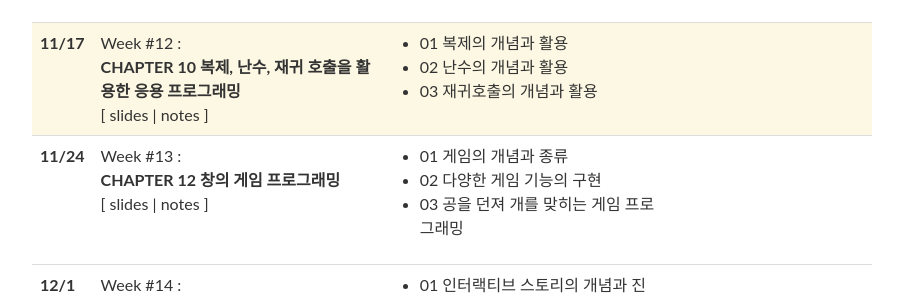
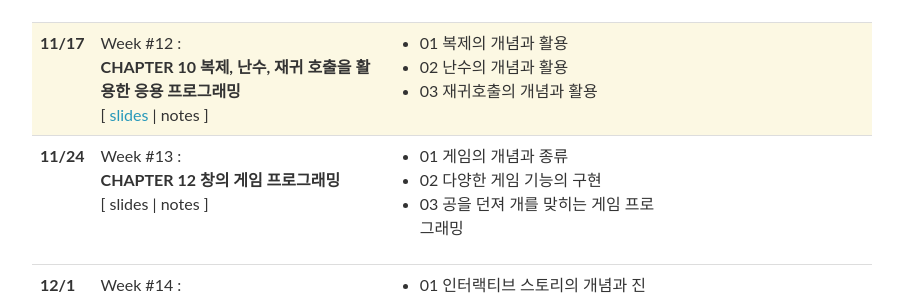
Before and after one commit to 2023-aaronkr/jnue-iss, a Jekyll site: the page built from _pages/lectures.md, in a window 1280 px wide and 900 px high, scrolled down 1431 px. Shown: the part 155-454 px from the top of the window, without its empty margins (188-1092 px from the left). Built offline with Jekyll 4.4.1, drawn with Linux system fonts in a browser that asks for light colours; nearby versions of some CDN libraries; comment, search, counter and statistics services are not loaded; part of the change alters nothing that is shown.

```diff
--- a/_data/lectures.yml
+++ b/_data/lectures.yml
@@ -134,7 +134,7 @@
   week: 12
   title: >
     <strong>CHAPTER 10 복제, 난수, 재귀 호출을 활용한 응용 프로그래밍</strong>
-  slides:
+  slides: "https://docs.google.com/presentation/d/1cw7-HMIphjlPsi7ikcr5MFIyUCQNtIbZvEBsa2c06HM/edit?usp=sharing"
   readings:
     - 01 복제의 개념과 활용
     - 02 난수의 개념과 활용
```
